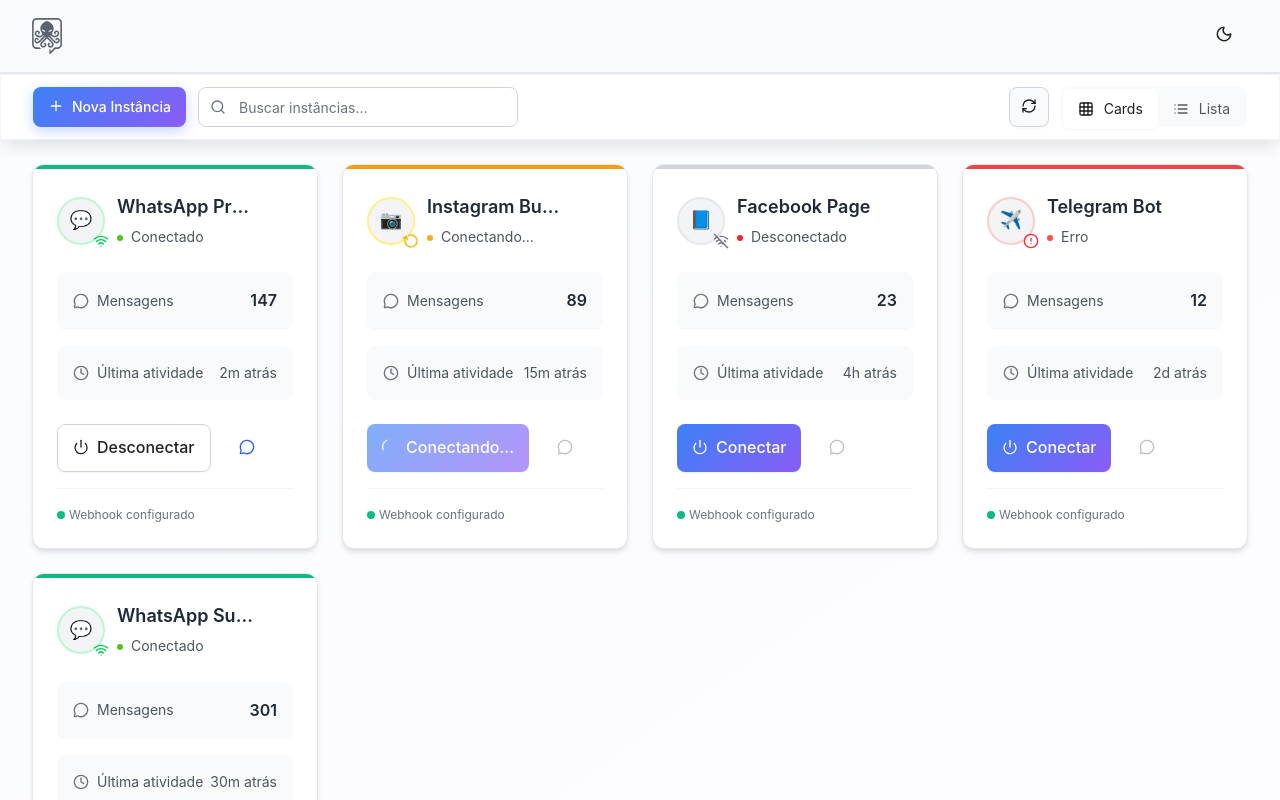
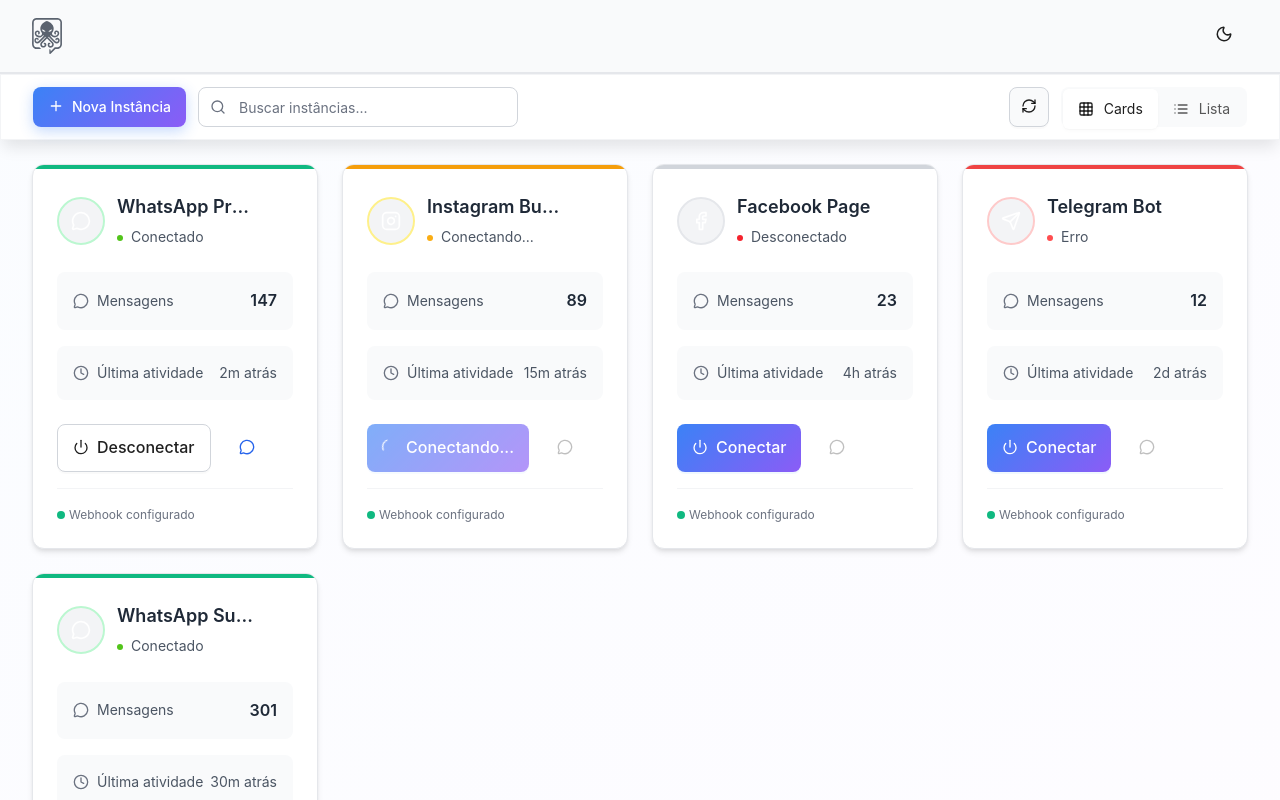
Before and after one commit to rainergb/omni-chat-app, a Next.js app: page / in a window 1280 px wide. Shown: the top 800 px of the page. Built offline with nearby package versions, Linux system fonts and the light colour scheme.

Commit message:
feat: Refactor InstanceCard and InstanceList components to use new platform icons, update styling, and improve modularity

```diff
--- a/src/components/instances/Components/InstanceCard/InstanceCard.tsx
+++ b/src/components/instances/Components/InstanceCard/InstanceCard.tsx
@@ -9,18 +9,17 @@
   MessageCircle,
   Settings,
   QrCode,
-  Wifi,
-  WifiOff,
-  AlertCircle,
-  Clock
+  Clock,
+  Instagram,
+  Send,
+  Facebook
 } from "lucide-react";
 import type { MenuProps } from "antd";
 import { Instance } from "@/libs/types";
 import {
   formatDate,
   getStatusColor as getStatusBadgeColor,
-  getStatusText,
-  getPlatformIcon
+  getStatusText
 } from "@/libs/utils";
 import { useTheme } from "@/contexts/ThemeContext";
 import { Card } from "@/components/ui";
@@ -31,7 +30,6 @@
   HeaderLeft,
   AvatarContainer,
   Avatar,
-  StatusIconContainer,
   InstanceInfo,
   InstanceName,
   StatusContainer,
@@ -75,16 +73,21 @@
   const isConnecting = instance.status === "connecting";
   const hasError = instance.status === "error";
 
-  const getStatusIcon = () => {
-    switch (instance.status) {
-      case "connected":
-        return <Wifi size={16} className="text-green-500" />;
-      case "connecting":
-        return <RotateCw size={16} className="text-yellow-500 animate-spin" />;
-      case "error":
-        return <AlertCircle size={16} className="text-red-500" />;
+  // Helper function to render platform icons
+  const renderPlatformIcon = (platformType: string) => {
+    const iconProps = { size: 20 };
+
+    switch (platformType) {
+      case "whatsapp":
+        return <MessageCircle {...iconProps} />;
+      case "instagram":
+        return <Instagram {...iconProps} />;
+      case "facebook":
+        return <Facebook {...iconProps} />;
+      case "telegram":
+        return <Send {...iconProps} />;
       default:
-        return <WifiOff size={16} className="text-gray-500" />;
+        return <MessageCircle {...iconProps} />;
     }
   };
 
@@ -154,24 +157,18 @@
                   $isConnecting={isConnecting}
                   $hasError={hasError}
                 >
-                  {getPlatformIcon(instance.type)}
+                  {renderPlatformIcon(instance.type)}
                 </Avatar>
-                <StatusIconContainer>
-                  {getStatusIcon()}
-                </StatusIconContainer>
               </AvatarContainer>
-
               <InstanceInfo>
-                <InstanceName $isDark={isDark}>
-                  {instance.name}
-                </InstanceName>
+                <InstanceName $isDark={isDark}>{instance.name}</InstanceName>
                 <StatusContainer>
                   <Badge
                     color={getStatusBadgeColor(instance.status)}
                     text={getStatusText(instance.status)}
                     style={{
-                      fontSize: '0.75rem',
-                      color: isDark ? '#d1d5db' : '#4b5563'
+                      fontSize: "0.75rem",
+                      color: isDark ? "#d1d5db" : "#4b5563"
                     }}
                   />
                 </StatusContainer>
@@ -199,9 +196,7 @@
                 <StatIcon $isDark={isDark}>
                   <MessageCircle size={16} />
                 </StatIcon>
-                <StatLabel $isDark={isDark}>
-                  Mensagens
-                </StatLabel>
+                <StatLabel $isDark={isDark}>Mensagens</StatLabel>
               </StatLeft>
               <StatValue $isDark={isDark}>
                 {instance.messagesCount.toLocaleString()}
@@ -213,9 +208,7 @@
                 <StatIcon $isDark={isDark}>
                   <Clock size={16} />
                 </StatIcon>
-                <StatLabel $isDark={isDark}>
-                  Última atividade
-                </StatLabel>
+                <StatLabel $isDark={isDark}>Última atividade</StatLabel>
               </StatLeft>
               <StatValueSmall $isDark={isDark}>
                 {formatDate(instance.lastActivity)}
--- a/src/components/instances/Components/InstanceList/InstanceList.tsx
+++ b/src/components/instances/Components/InstanceList/InstanceList.tsx
@@ -13,15 +13,17 @@
   WifiOff,
   AlertCircle,
   Clock,
-  Plus
+  Plus,
+  Instagram,
+  Send,
+  Facebook
 } from "lucide-react";
 import type { MenuProps } from "antd";
 import { Instance } from "@/libs/types";
 import {
   formatDate,
   getStatusColor as getStatusBadgeColor,
-  getStatusText,
-  getPlatformIcon
+  getStatusText
 } from "@/libs/utils";
 import { useTheme } from "@/contexts/ThemeContext";
 import { QRCodeModal } from "../../QRCodeModal";
@@ -83,6 +85,24 @@
   const { isDark } = useTheme();
   const [qrModalOpen, setQrModalOpen] = useState(false);
   const [selectedInstanceId, setSelectedInstanceId] = useState<string>("");
+
+  // Helper function to render platform icons
+  const renderPlatformIcon = (platformType: string) => {
+    const iconProps = { size: 20 };
+
+    switch (platformType) {
+      case "whatsapp":
+        return <MessageCircle {...iconProps} />;
+      case "instagram":
+        return <Instagram {...iconProps} />;
+      case "facebook":
+        return <Facebook {...iconProps} />;
+      case "telegram":
+        return <Send {...iconProps} />;
+      default:
+        return <MessageCircle {...iconProps} />;
+    }
+  };
 
   const handleShowQR = (instanceId: string) => {
     setSelectedInstanceId(instanceId);
@@ -243,10 +263,10 @@
                         size={40}
                         src={instance.avatar}
                         style={{
-                          backgroundColor: isDark ? '#374151' : '#f3f4f6'
+                          backgroundColor: isDark ? "#374151" : "#f3f4f6"
                         }}
                       >
-                        {getPlatformIcon(instance.type)}
+                        {renderPlatformIcon(instance.type)}
                       </Avatar>
                       <StatusIconContainer>
                         {getStatusIcon(instance.status)}
@@ -263,7 +283,8 @@
                         )}
                       </InstanceName>
                       <InstanceType $isDark={isDark}>
-                        {instance.type.charAt(0).toUpperCase() + instance.type.slice(1)}
+                        {instance.type.charAt(0).toUpperCase() +
+                          instance.type.slice(1)}
                       </InstanceType>
                     </InstanceDetails>
                   </InstanceInfo>
@@ -275,8 +296,8 @@
                       color={getStatusBadgeColor(instance.status)}
                       text={getStatusText(instance.status)}
                       style={{
-                        fontSize: '0.875rem',
-                        color: isDark ? '#d1d5db' : '#4b5563'
+                        fontSize: "0.875rem",
+                        color: isDark ? "#d1d5db" : "#4b5563"
                       }}
                     />
                   </StatusContainer>
@@ -290,8 +311,13 @@
 
                 <ListCell>
                   <div className="flex items-center space-x-2 text-sm">
-                    <Clock size={14} className={isDark ? "text-gray-400" : "text-gray-500"} />
-                    <span className={isDark ? "text-gray-300" : "text-gray-600"}>
+                    <Clock
+                      size={14}
+                      className={isDark ? "text-gray-400" : "text-gray-500"}
+                    />
+                    <span
+                      className={isDark ? "text-gray-300" : "text-gray-600"}
+                    >
                       {formatDate(instance.lastActivity)}
                     </span>
                   </div>
--- a/src/components/ui/segmented.tsx
+++ b/src/components/ui/segmented.tsx
@@ -23,6 +23,7 @@
         color: #d1d5db;
 
         &.ant-segmented-item-selected {
+        height: 35px;
           background: #4b5563;
           color: #f9fafb;
         }
--- a/src/libs/utils.ts
+++ b/src/libs/utils.ts
@@ -48,12 +48,12 @@
 
 export function getPlatformIcon(type: string): string {
   const icons = {
-    whatsapp: "💬",
-    instagram: "📷",
-    facebook: "📘",
-    telegram: "✈️"
+    whatsapp: "whatsapp",
+    instagram: "instagram",
+    facebook: "facebook",
+    telegram: "telegram"
   };
-  return icons[type as keyof typeof icons] || "📱";
+  return icons[type as keyof typeof icons] || "whatsapp";
 }
 
 export function generateId(): string {
```
